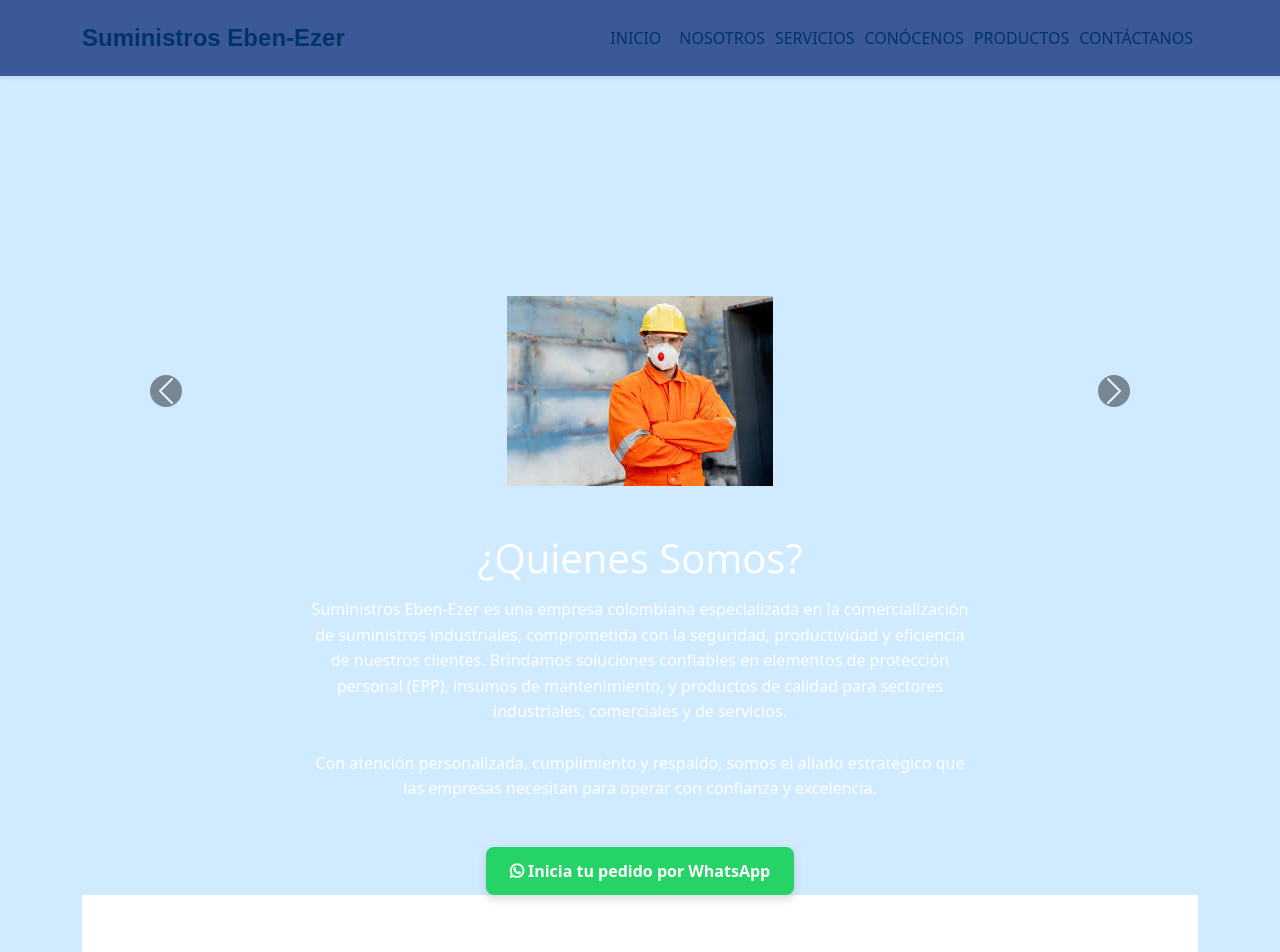
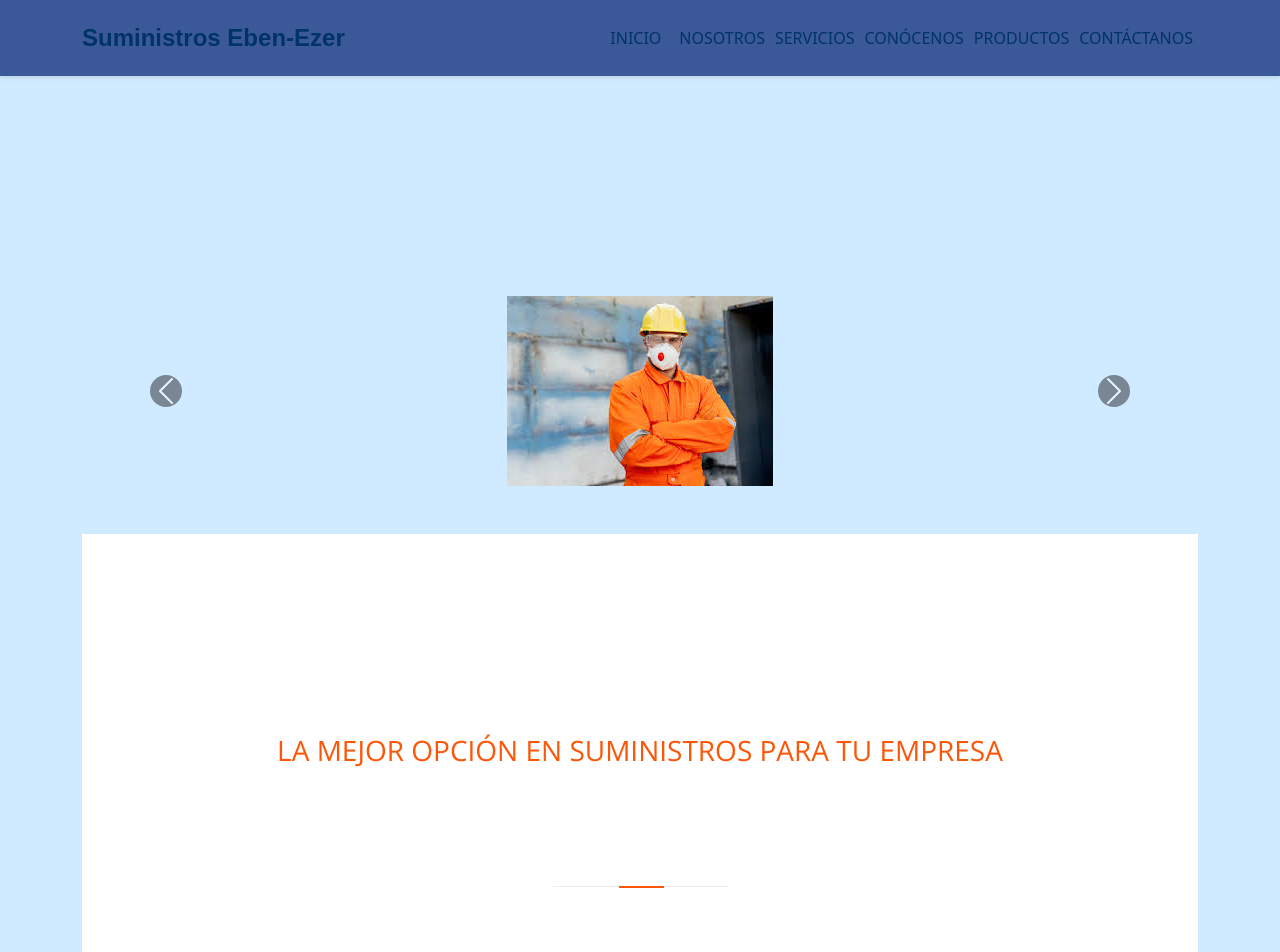
Before and after one commit to SuministrosEben-Ezer/suministroseben-ezer, a plain HTML site: page index.html in a window 1280 px wide. Shown: the top 952 px of the page. Drawn offline with nearby package versions, Linux system fonts and the light colour scheme; files that its build step writes are made by us from their sources; files whose address does not match are found by name.

Commit message:
Update index.html

```diff
--- a/index.html
+++ b/index.html
@@ -72,21 +72,6 @@
   <span class="carousel-control-next-icon bg-dark rounded-circle" aria-hidden="true"></span>
   <span class="sr-only">Siguiente</span>
 </a>
-</div> <!-- Cierre del carrusel -->
-
-<!-- NUEVA SECCIÓN CON DEGRADADO AZUL -->
-<div class="quienes-somos-section">
-  <div class="container text-center">
-    <h1 class="text-capitalize">¿Quienes somos?</h1>
-    <p>
-      Suministros Eben-Ezer es una empresa colombiana especializada en la comercialización de suministros industriales, comprometida con la seguridad, productividad y eficiencia de nuestros clientes. Brindamos soluciones confiables en elementos de protección personal (EPP), insumos de mantenimiento, y productos de calidad para sectores industriales, comerciales y de servicios.
-      <br><br>
-      Con atención personalizada, cumplimiento y respaldo, somos el aliado estratégico que las empresas necesitan para operar con confianza y excelencia.
-    </p>
-    <a href="https://wa.me/573202634104" target="_blank" class="whatsapp-btn">
-      <i class="fab fa-whatsapp"></i> Inicia tu pedido por WhatsApp
-    </a>
-  </div>
 </div>
 <!-- End Banner Image -->
 
```
